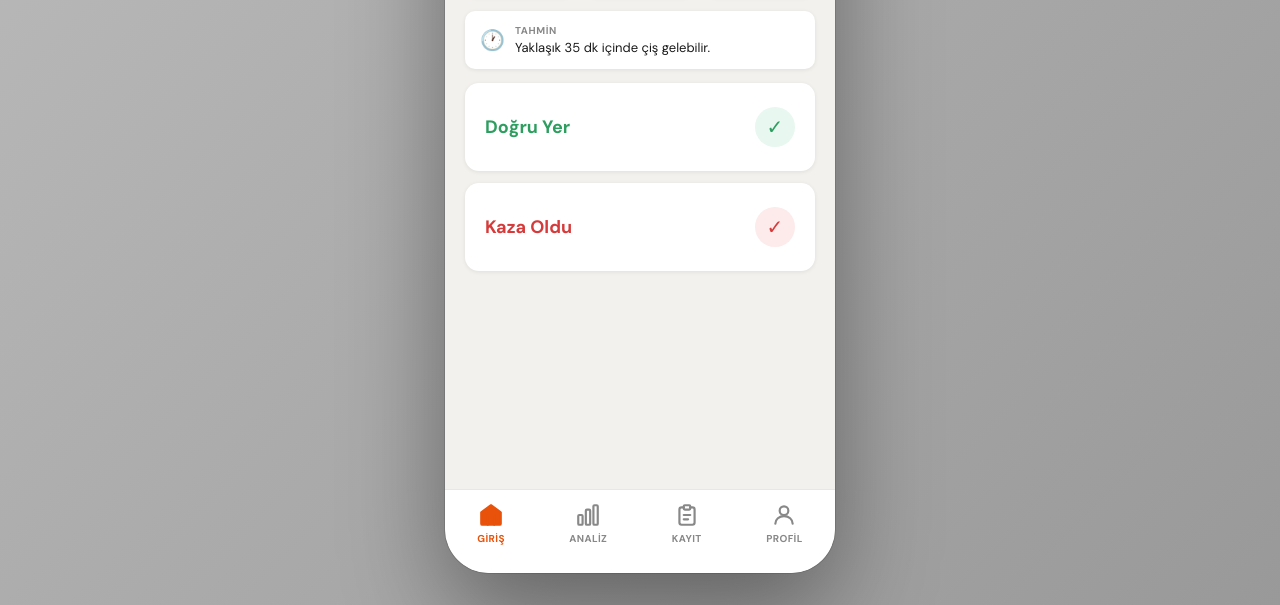
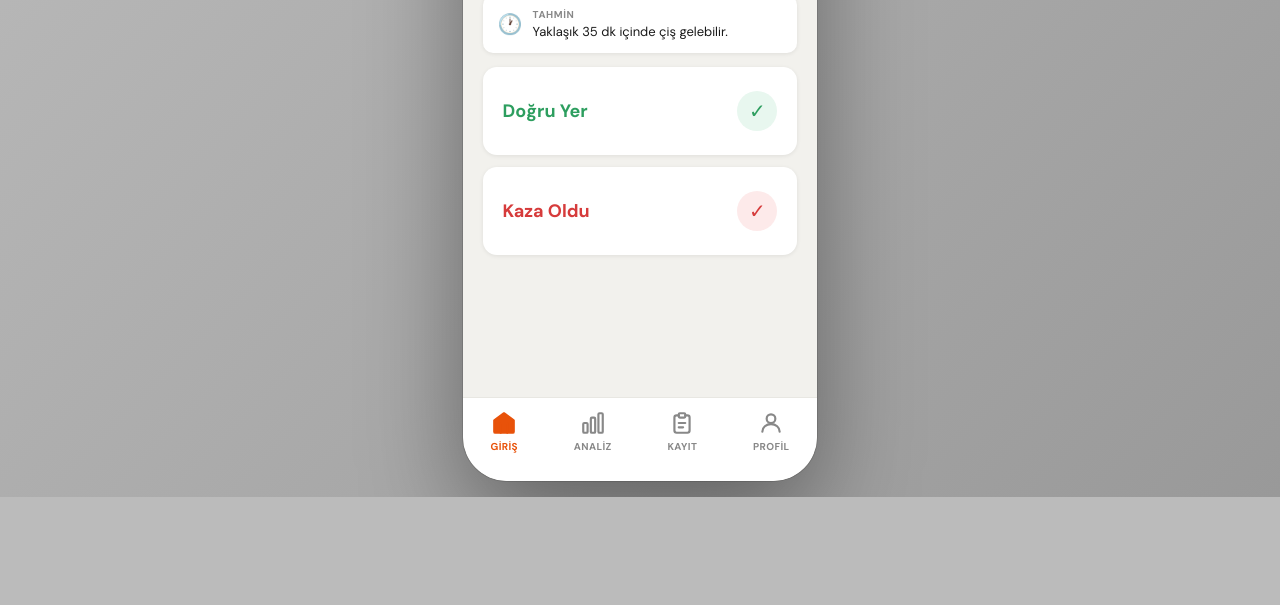
Before and after one commit to aykytt/puppy-track, a plain HTML site: page index.html in a window 1280 px wide. Shown: the part 303-908 px from the top of the page. After the commit the page ends 800 px from the top, so only its background shows below. Drawn offline with nearby package versions, Linux system fonts and the light colour scheme.

Commit message:
Add files via upload

```diff
--- a/index.html
+++ b/index.html
@@ -16,8 +16,20 @@
   --r:14px;--rs:10px;--body:'DM Sans',sans-serif;--display:'Fraunces',serif;
 }
 html,body{height:100%;background:#BBBBBB;font-family:var(--body);-webkit-font-smoothing:antialiased;}
-#root{display:flex;justify-content:center;align-items:flex-start;min-height:100vh;background:linear-gradient(135deg,#BBBBBB 0%,#999999 100%);padding:32px 16px;}
-.shell{width:390px;min-height:844px;background:var(--bg);border-radius:44px;overflow:hidden;position:relative;box-shadow:0 40px 100px rgba(0,0,0,.4),0 0 0 1px rgba(0,0,0,.12);display:flex;flex-direction:column;}
+#root{display:flex;justify-content:center;align-items:center;min-height:100vh;background:linear-gradient(135deg,#BBBBBB 0%,#999999 100%);padding:16px;}
+.shell{
+  --ph: min(844px, calc(100vh - 32px));
+  --pw: calc(var(--ph) * 0.462);
+  width:var(--pw);
+  height:var(--ph);
+  background:var(--bg);
+  border-radius:44px;
+  overflow:hidden;
+  position:relative;
+  box-shadow:0 40px 100px rgba(0,0,0,.4),0 0 0 1px rgba(0,0,0,.12);
+  display:flex;
+  flex-direction:column;
+}
 .status-bar{display:flex;justify-content:space-between;align-items:center;padding:16px 28px 0;font-size:13px;font-weight:600;color:var(--text);flex-shrink:0;}
 .status-icons{display:flex;gap:5px;align-items:center;font-size:12px;}
 .screen{flex:1;overflow-y:auto;padding:14px 20px 96px;scrollbar-width:none;}
```
